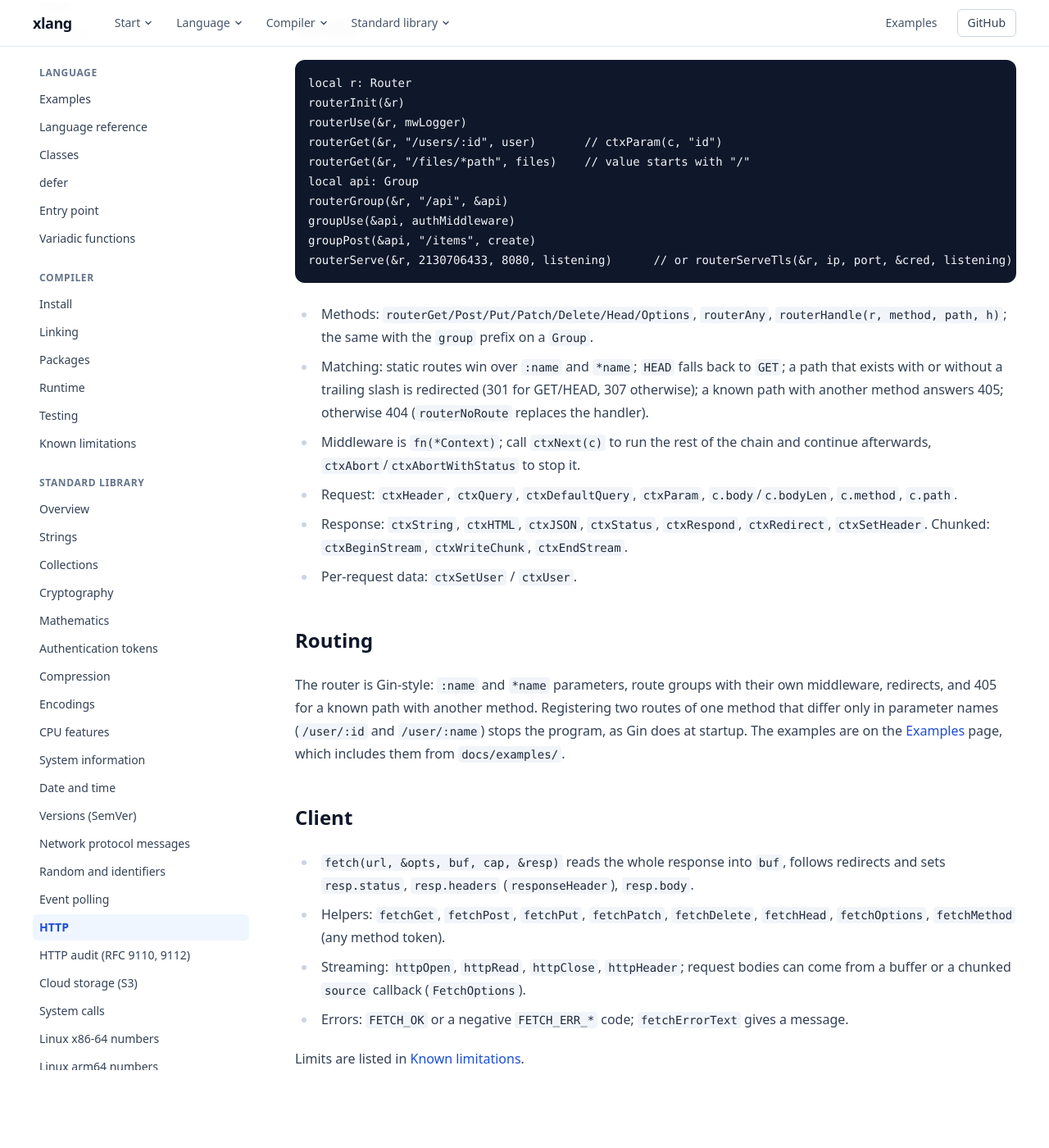
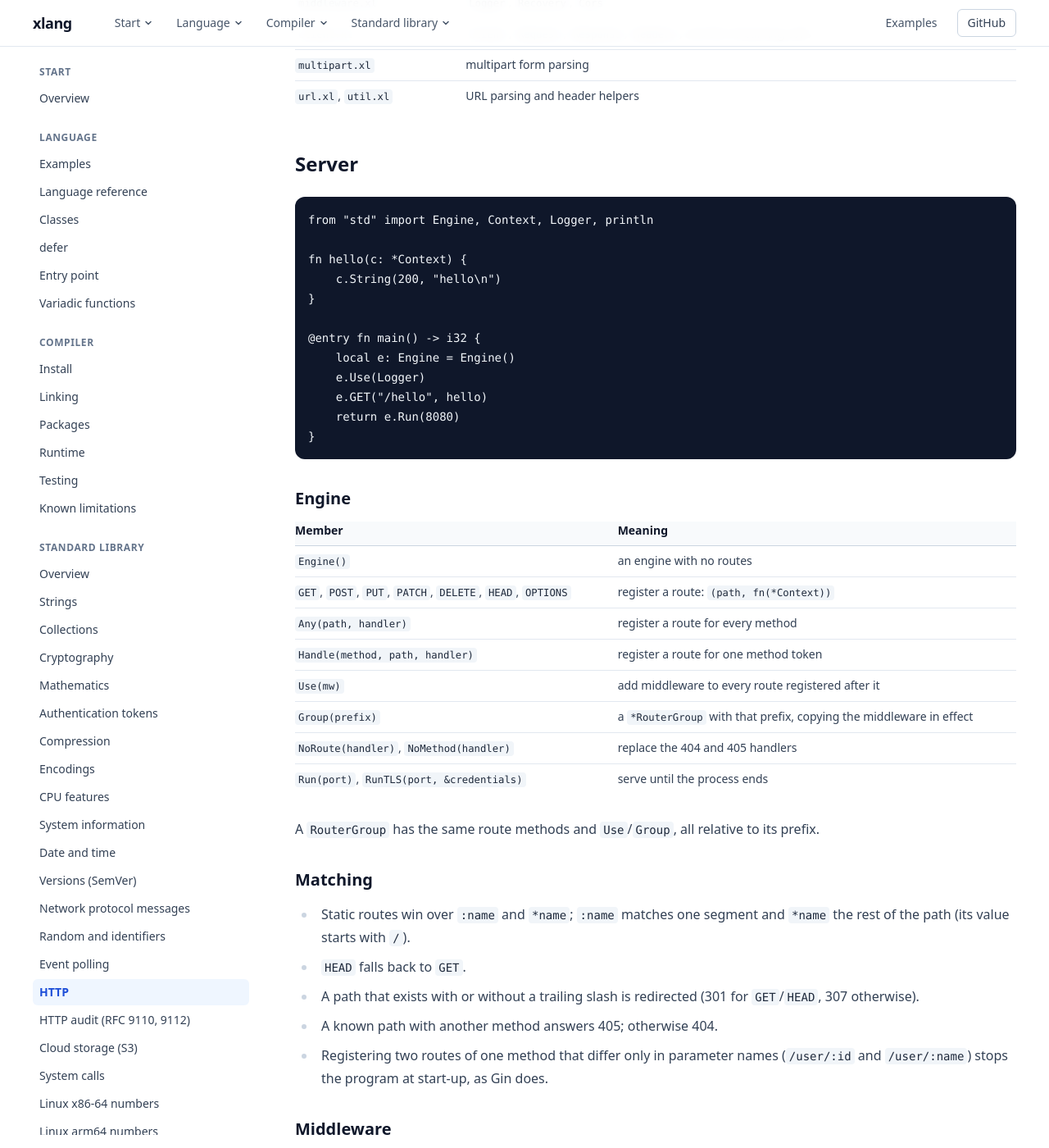
Before and after one commit to hasirciogluhq/xlang, a Jekyll site: the page built from docs/std/http.md, in a window 1280 px wide and 1400 px high, scrolled down 304 px. Shown: the whole window at 82% size. Built offline with Jekyll 4.4.1, drawn with Linux system fonts in a browser that asks for light colours; nearby versions of some CDN libraries; our own code applies the rules of GitHub Pages for plain Markdown files; some of the changed text lies outside the part shown.

Commit message:
Fix the release workflow and correct two standard library pages
release: the matrix used `macos-14`, which GitHub no longer exposes under that
label, so the whole run failed before it started. `fail-fast` is now off, so one
broken platform no longer cancels the three that would have built, and the Linux
leg falls back to an older apt.llvm.org release instead of hard-failing when the
newest major version is not published yet.

docs/std/http.md described an API that does not exist (`routerGet`, `ctxJSON`,
`fetchGet`, `mwCors` and about twenty more). The server is the `Engine` class
with method registration, `Context` carries the request and response as methods,
and the client is `Client`/`Request`/`Response`; the page now follows the source.

docs/std/math.md listed `mat3FromQuat`, which `matrix3.xl` does not export.

````diff
--- a/docs/std/http.md
+++ b/docs/std/http.md
@@ -1,52 +1,110 @@
-# std/http
+---
+title: HTTP
+---
 
-`import ... from "std"` gives the HTTP server and client. The source is split by purpose in `std/http/`:
-`context.xl` (request/response `Context`), `router.xl` (routes, groups, dispatch), `server.xl` (HTTP and
-HTTPS connection loop), `middleware.xl` (`mwLogger`, `mwCors`), `url.xl`, `stream.xl` and `fetch.xl`
-(client), `util.xl` (string and header helpers).
+`std/http` has an HTTP/1.1 server and client over plain TCP or TLS 1.3. The parts live next to each other:
+
+| File | Contents |
+|---|---|
+| `engine.xl` | `Engine`, `RouterGroup` and `Route`: routing, groups and dispatch |
+| `context.xl` | `Context`: the request and the response of one exchange |
+| `server.xl` | `routerServe` and `routerServeTls`: the connection loop |
+| `middleware.xl` | `Logger`, `Recovery`, `Cors` |
+| `client.xl` | `Client`, `Request`, `Response`, `Headers`, and the streaming calls |
+| `multipart.xl` | multipart form parsing |
+| `url.xl`, `util.xl` | URL parsing and header helpers |
 
 ## Server
 
-```
-local r: Router
-routerInit(&r)
-routerUse(&r, mwLogger)
-routerGet(&r, "/users/:id", user)       // ctxParam(c, "id")
-routerGet(&r, "/files/*path", files)    // value starts with "/"
-local api: Group
-routerGroup(&r, "/api", &api)
-groupUse(&api, authMiddleware)
-groupPost(&api, "/items", create)
-routerServe(&r, 2130706433, 8080, listening)      // or routerServeTls(&r, ip, port, &cred, listening)
+```xlang
+from "std" import Engine, Context, Logger, println
+
+fn hello(c: *Context) {
+    c.String(200, "hello\n")
+}
+
+@entry fn main() -> i32 {
+    local e: Engine = Engine()
+    e.Use(Logger)
+    e.GET("/hello", hello)
+    return e.Run(8080)
+}
 ```
 
-- Methods: `routerGet/Post/Put/Patch/Delete/Head/Options`, `routerAny`, `routerHandle(r, method, path, h)`;
-  the same with the `group` prefix on a `Group`.
-- Matching: static routes win over `:name` and `*name`; `HEAD` falls back to `GET`; a path that exists
-  with or without a trailing slash is redirected (301 for GET/HEAD, 307 otherwise); a known path with
-  another method answers 405; otherwise 404 (`routerNoRoute` replaces the handler).
-- Middleware is `fn(*Context)`; call `ctxNext(c)` to run the rest of the chain and continue afterwards,
-  `ctxAbort`/`ctxAbortWithStatus` to stop it.
-- Request: `ctxHeader`, `ctxQuery`, `ctxDefaultQuery`, `ctxParam`, `c.body`/`c.bodyLen`, `c.method`, `c.path`.
-- Response: `ctxString`, `ctxHTML`, `ctxJSON`, `ctxStatus`, `ctxRespond`, `ctxRedirect`, `ctxSetHeader`.
-  Chunked: `ctxBeginStream`, `ctxWriteChunk`, `ctxEndStream`.
-- Per-request data: `ctxSetUser` / `ctxUser`.
+### Engine
 
-## Routing
+| Member | Meaning |
+|---|---|
+| `Engine()` | an engine with no routes |
+| `GET`, `POST`, `PUT`, `PATCH`, `DELETE`, `HEAD`, `OPTIONS` | register a route: `(path, fn(*Context))` |
+| `Any(path, handler)` | register a route for every method |
+| `Handle(method, path, handler)` | register a route for one method token |
+| `Use(mw)` | add middleware to every route registered after it |
+| `Group(prefix)` | a `*RouterGroup` with that prefix, copying the middleware in effect |
+| `NoRoute(handler)`, `NoMethod(handler)` | replace the 404 and 405 handlers |
+| `Run(port)`, `RunTLS(port, &credentials)` | serve until the process ends |
 
-The router is Gin-style: `:name` and `*name` parameters, route groups with their own middleware, redirects, and
-405 for a known path with another method. Registering two routes of one method that differ only in parameter names
-(`/user/:id` and `/user/:name`) stops the program, as Gin does at startup. The examples are on the [Examples](../examples.html)
-page, which includes them from `docs/examples/`.
+A `RouterGroup` has the same route methods and `Use`/`Group`, all relative to its prefix.
+
+### Matching
+
+- Static routes win over `:name` and `*name`; `:name` matches one segment and `*name` the rest of the path (its value starts with `/`).
+- `HEAD` falls back to `GET`.
+- A path that exists with or without a trailing slash is redirected (301 for `GET`/`HEAD`, 307 otherwise).
+- A known path with another method answers 405; otherwise 404.
+- Registering two routes of one method that differ only in parameter names (`/user/:id` and `/user/:name`) stops the program at start-up, as Gin does.
+
+### Middleware
+
+Middleware is `fn(*Context)`.
+
+```xlang
+fn auth(c: *Context) {
+    if c.GetHeader("Authorization").len == 0 {
+        c.AbortWithStatus(401)
+        return
+    }
+    c.Next()
+}
+```
+
+`Next()` runs the rest of the chain and then continues after it; `Abort()` and `AbortWithStatus(code)` stop it; `IsAborted()` reports whether it was stopped.
+
+### `Context`
+
+| Group | Members |
+|---|---|
+| Request | `Method()`, `Path()`, `Body()`, `Param(name)`, `Query(name)`, `DefaultQuery(name, fallback)`, `PostForm(name)`, `GetHeader(name)`, `FormValue`, `FormFile`, `FormFileName`, `FormFileType` |
+| Response | `Status(code)`, `String(code, text)`, `JSON(code, text)`, `HTML(code, text)`, `Data(code, bytes)`, `Redirect(code, location)`, `SetHeader(name, value)`, `Respond()` |
+| Chunked | `StreamStart()`, `WriteChunk(bytes)`, `EndStream()` |
+| Chain | `Next()`, `Abort()`, `AbortWithStatus(code)`, `IsAborted()`, `Responded()` |
+
+The examples on the [Examples]({{ site.baseurl }}/examples.html) page are the routing examples of the Gin documentation, written with `std/http`, and are included straight from `docs/examples/`.
 
 ## Client
 
-- `fetch(url, &opts, buf, cap, &resp)` reads the whole response into `buf`, follows redirects and sets
-  `resp.status`, `resp.headers` (`responseHeader`), `resp.body`.
-- Helpers: `fetchGet`, `fetchPost`, `fetchPut`, `fetchPatch`, `fetchDelete`, `fetchHead`, `fetchOptions`,
-  `fetchMethod` (any method token).
-- Streaming: `httpOpen`, `httpRead`, `httpClose`, `httpHeader`; request bodies can come from a buffer or a
-  chunked `source` callback (`FetchOptions`).
-- Errors: `FETCH_OK` or a negative `FETCH_ERR_*` code; `fetchErrorText` gives a message.
+```xlang
+from "std" import Client, Request, Response, println
+
+@entry fn main() -> i32 {
+    local c: Client = Client()
+    local req: Request = Request()
+    req.SetBody("{}")
+    req.Header().Set("Content-Type", "application/json")
+    local resp: Response = c.Do(&req)
+    println("{} {}", resp.Status(), resp.Body().Text())
+    return 0
+}
+```
+
+| Type | Members |
+|---|---|
+| `Client` | `Do(&req) -> Response`, `followRedirects(bool)` |
+| `Request` | `Get`, `Post`, `Put`, `Patch`, `Delete`, `Head` to set the URL and method; `SetBody`, `Header()` |
+| `Headers` | `Add`, `Set`, `Remove`, `Get`, `Has`, `Length`, `Write` |
+| `Response` | `Status()`, `Body()`, `Header()`, `Text()`, `Ok()` |
+| streaming | `httpOpen`, `httpRead`, `httpClose`, `httpHeader`; a request body may come from a buffer or a chunked `source` callback |
+
+`clientErrorText(code)` turns a failure code into a message.
 
 Limits are listed in [Known limitations]({{ site.baseurl }}/known-limitations.html).
````
Also changed, not shown: docs/std/math.md (+1 -1 lines), .github/workflows/release.yml.
